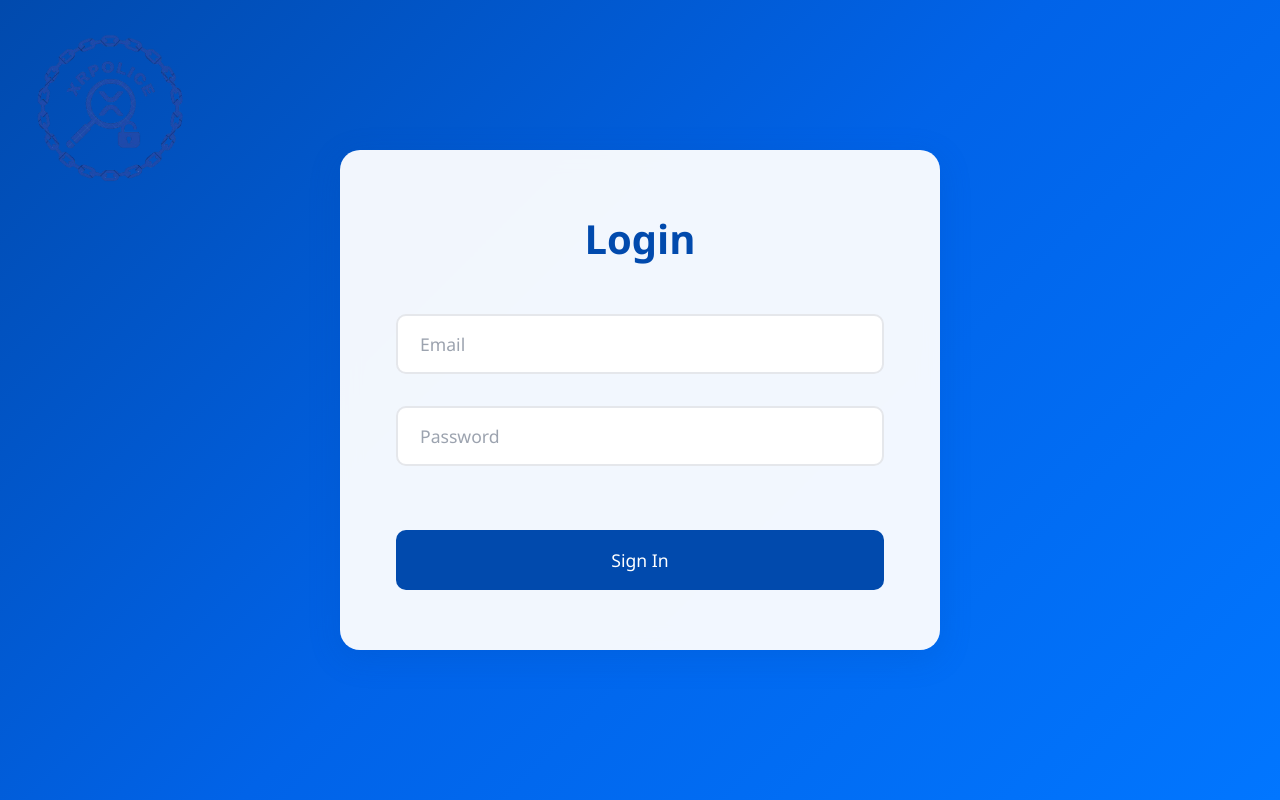
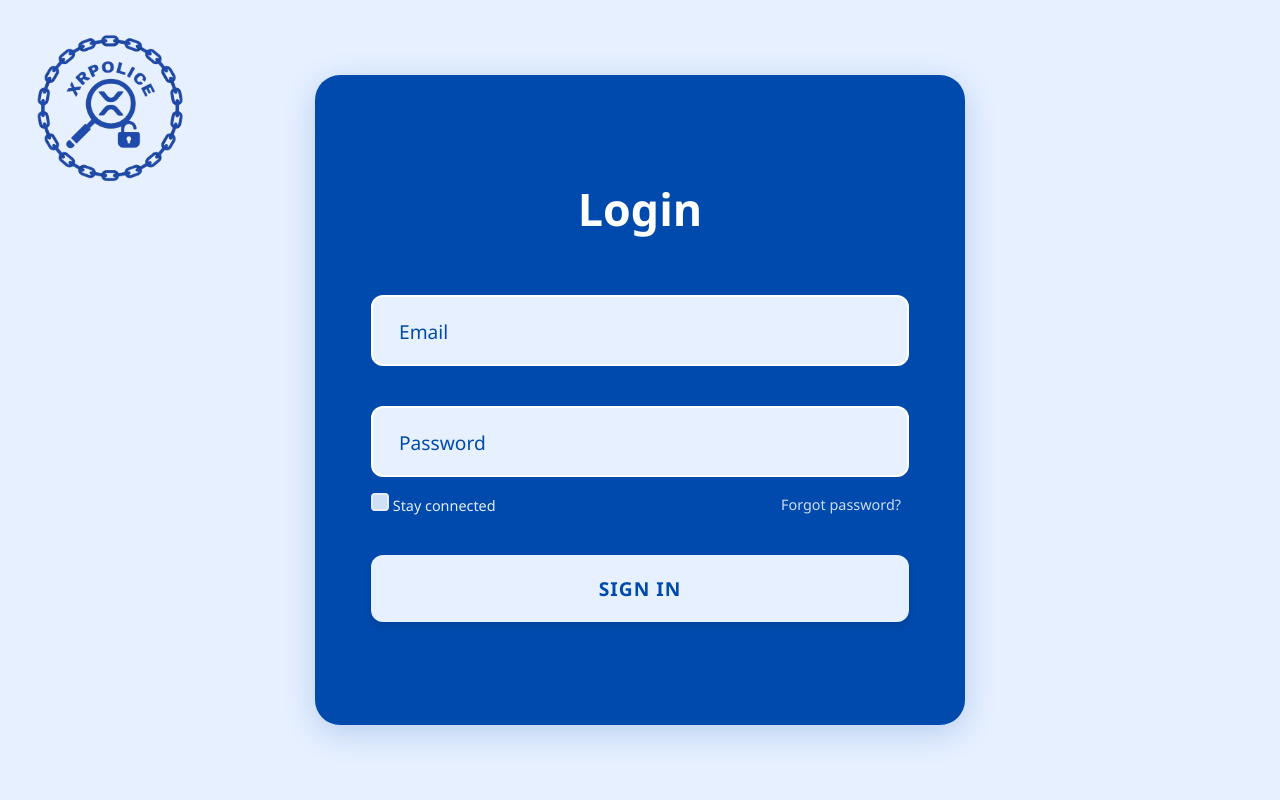
Before and after one commit to teddyhoss/XRPolice, a Flask app: page / in a window 1280 px wide. Run offline with Flask 3, Linux system fonts and the light colour scheme.

Commit message:
login completato

```diff
--- a/templates/login.html
+++ b/templates/login.html
@@ -17,7 +17,7 @@
             display: flex;
             align-items: center;
             justify-content: center;
-            background: linear-gradient(135deg, #014AAD 0%, #0163E8 50%, #0176FF 100%);
+            background: #E6F0FF;
             padding: 2rem;
         }
 
@@ -31,13 +31,12 @@
         }
 
         .login-container {
-            background: rgba(255, 255, 255, 0.95);
+            background: #014AAD;
             padding: 3.5rem;
-            border-radius: 20px;
+            border-radius: 25px;
             box-shadow: 0 8px 32px rgba(1, 74, 173, 0.2);
-            width: 100%;
-            max-width: 600px;
-            min-height: 500px;
+            width: 650px;
+            height: 650px;
             backdrop-filter: blur(10px);
             transform: translateY(0);
             transition: all 0.3s ease;
@@ -52,88 +51,157 @@
         }
 
         h2 {
-            color: #014AAD;
-            font-size: 2.5rem;
+            color: white;
+            font-size: 2.8rem;
             text-align: center;
-            margin-bottom: 3rem;
+            margin-bottom: 3.5rem;
             font-weight: 600;
         }
 
         .form-group {
-            margin-bottom: 2rem;
+            margin-bottom: 2.5rem;
             position: relative;
         }
 
         .form-group input {
             width: 100%;
-            padding: 1rem 1.25rem;
-            border: 2px solid #e5e7eb;
-            border-radius: 10px;
-            font-size: 1.1rem;
+            padding: 1.25rem 1.5rem;
+            border: 2px solid #ffffff;
+            border-radius: 12px;
+            font-size: 1.2rem;
             transition: all 0.2s ease;
-            background: white;
+            background: #E6F0FF;
             color: #333;
         }
 
         .form-group input:focus {
             outline: none;
-            border-color: #014AAD;
-            box-shadow: 0 0 0 3px rgba(1, 74, 173, 0.1);
+            border-color: #0163E8;
+            box-shadow: 0 0 0 3px rgba(255, 255, 255, 0.2);
         }
 
         .form-group span {
             position: absolute;
-            left: 1.25rem;
+            left: 1.5rem;
             top: 50%;
             transform: translateY(-50%);
-            color: #9ca3af;
+            color: #014AAD;
             transition: all 0.2s ease;
             pointer-events: none;
-            font-size: 1.1rem;
-            background: white;
+            font-size: 1.2rem;
+            background: #E6F0FF;
             padding: 0 0.25rem;
         }
 
         .form-group input:focus + span,
         .form-group input:not(:placeholder-shown) + span {
             top: 0;
+            font-size: 0.95rem;
+            color: #014AAD;
+        }
+
+        .options-row {
+            display: flex;
+            justify-content: space-between;
+            align-items: center;
+            margin-top: -1.5rem;
+            margin-bottom: 1.5rem;
+            padding: 0 0.5rem 0 0; /* Rimosso
+
+        .stay-connected {
+            display: flex;
+            align-items: center;
+            gap: 0.7rem; /* Aumentato spazio tra checkbox e testo */
+            color: white;
             font-size: 0.9rem;
+            opacity: 0.9;
+            transition: opacity 0.2s ease;
+        }
+
+        .stay-connected:hover {
+            opacity: 1;
+        }
+
+        .stay-connected input[type="checkbox"] {
+            width: 18px;  /* Leggermente più grande */
+            height: 18px;
+            background: #E6F0FF;
+            cursor: pointer;
+            border: 2px solid #ffffff;
+            border-radius: 4px;
+            appearance: none;
+            -webkit-appearance: none;
+            position: relative;
+            transition: all 0.2s ease;
+        }
+
+        .stay-connected input[type="checkbox"]:checked {
+            background: #E6F0FF;
+            border-color: #E6F0FF;
+        }
+
+        .stay-connected input[type="checkbox"]:checked::after {
+            content: '✓';
+            position: absolute;
             color: #014AAD;
+            font-size: 14px;
+            top: 50%;
+            left: 50%;
+            transform: translate(-50%, -50%);
+        }
+
+        .forgot-password {
+            color: white;
+            text-decoration: none;
+            font-size: 0.9rem;
+            opacity: 0.9;
+            transition: opacity 0.2s ease;
+        }
+
+        .forgot-password:hover {
+            opacity: 1;
+            text-decoration: underline;
         }
 
         button {
             width: 100%;
-            padding: 1.125rem;
-            background: #014AAD;
-            color: white;
+            padding: 1.25rem;
+            background: #E6F0FF;
+            color: #014AAD;
             border: none;
-            border-radius: 10px;
-            font-size: 1.1rem;
-            font-weight: 500;
+            border-radius: 12px;
+            font-size: 1.2rem;
+            font-weight: 600;
             cursor: pointer;
-            transition: all 0.2s ease;
-            margin-top: 2rem;
+            transition: all 0.3s ease;
+            margin-top: 1rem;
+            text-transform: uppercase;
+            letter-spacing: 1px;
+            box-shadow: 0 4px 6px rgba(0, 0, 0, 0.1);
         }
 
         button:hover {
-            background: #0163E8;
-            transform: translateY(-1px);
-            box-shadow: 0 4px 12px rgba(1, 74, 173, 0.2);
+            background: #f8f9fa;
+            transform: translateY(-2px);
+            box-shadow: 0 6px 15px rgba(255, 255, 255, 0.2);
         }
 
         button:active {
             transform: translateY(1px);
-            box-shadow: 0 2px 6px rgba(1, 74, 173, 0.2);
+            box-shadow: 0 2px 6px rgba(255, 255, 255, 0.2);
         }
 
-        @media (max-width: 640px) {
+        @media (max-width: 768px) {
             .login-container {
+                width: 90%;
+                height: auto;
+                min-height: 90vw;
                 padding: 2.5rem;
-                min-height: auto;
             }
 
             h2 {
-                font-size: 2rem;
+                font-size: 2.5rem;
+                margin-bottom: 3rem;
             }
 
             .logo {
@@ -142,10 +210,25 @@
                 left: 10px;
             }
         }
+
+        @media (max-width: 480px) {
+            .login-container {
+                padding: 2rem;
+            }
+
+            h2 {
+                font-size: 2rem;
+                margin-bottom: 2.5rem;
+            }
+
+            button {
+                padding: 1rem;
+                font-size: 1.1rem;
+            }
+        }
     </style>
 </head>
 <body>
-    <!-- Qui puoi inserire il percorso completo dell'immagine -->
     <img src="{{ url_for('static', filename='images/logo.png') }}" class="logo" alt="XRPolice Logo">
 
     <div class="login-container">
@@ -159,6 +242,13 @@
                 <input type="password" id="password" name="password" placeholder=" " required>
                 <span>Password</span>
             </div>
+            <div class="options-row">
+                <label class="stay-connected">
+                    <input type="checkbox">
+                    Stay connected
+                </label>
+                <a href="#" class="forgot-password">Forgot password?</a>
+            </div>
             <button type="submit">Sign In</button>
         </form>
     </div>
```
